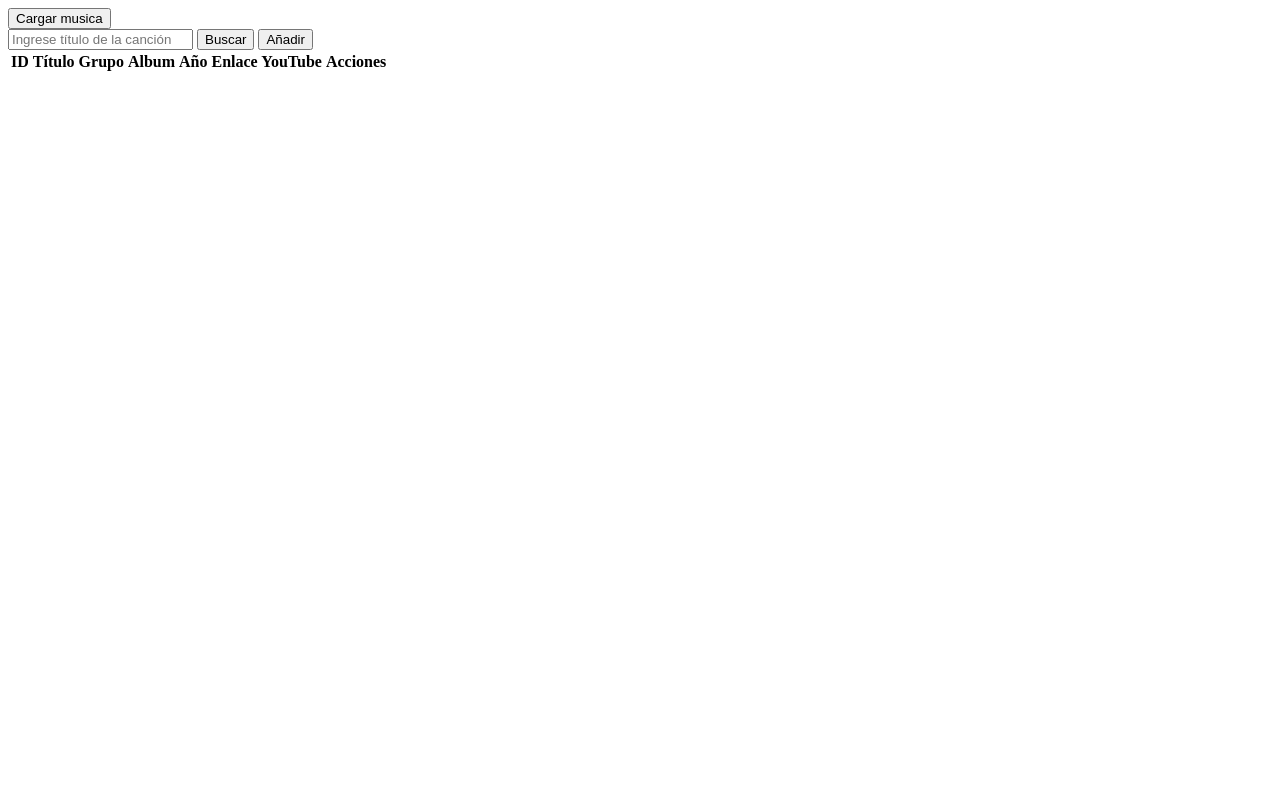
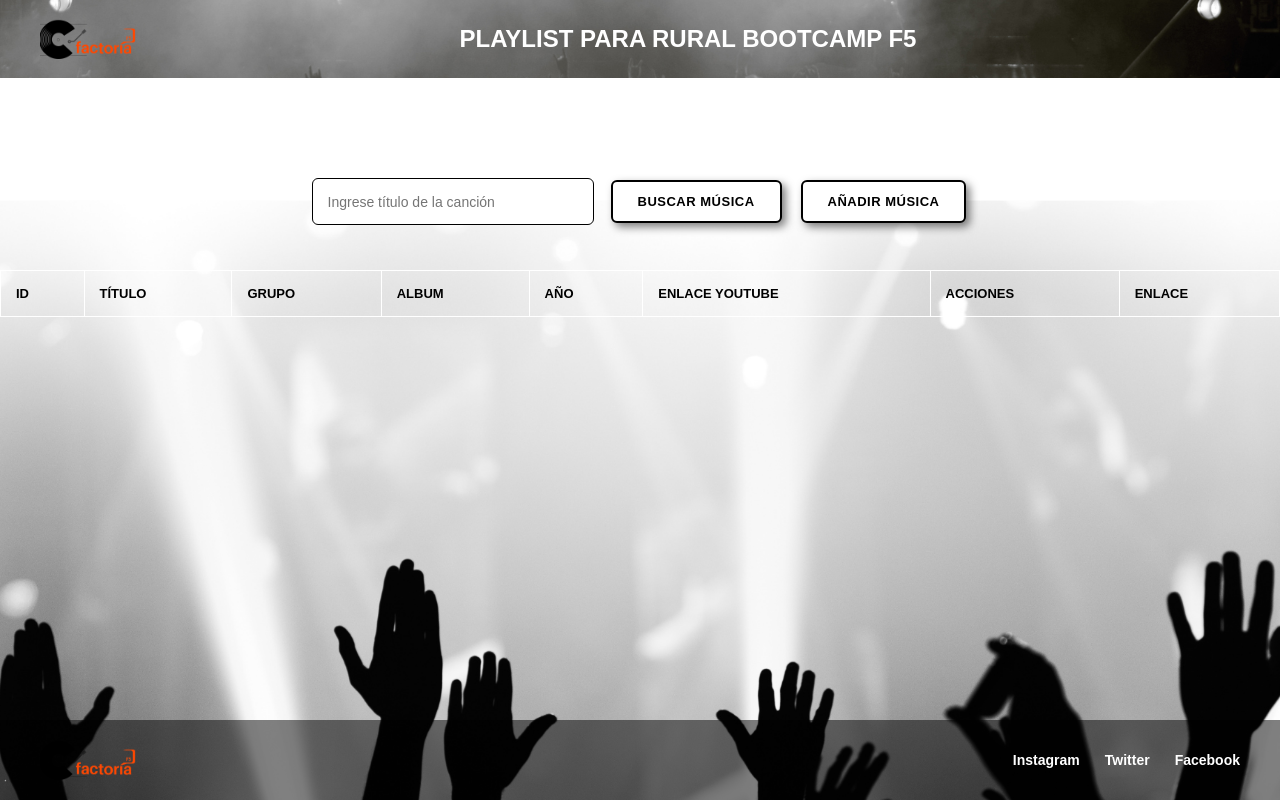
Before and after one commit to sergio-jorquera/Music-crud_app, a website: page index.html in a window 1280 px wide. Drawn offline with Linux system fonts and the light colour scheme; no server answers.

Commit message:
revised page

```diff
--- a/index.html
+++ b/index.html
@@ -9,11 +9,17 @@
 </head>
 
 <body>
-    <button id="load-music" class="btn-yellow"> Cargar musica</button>
+    <header>
+        <div class="header-content">
+            <img src="./images/logo.png" alt="Logo" class="logo">
+            <h1>PLAYLIST PARA RURAL BOOTCAMP F5</h1>
+        </div>
+    </header>
+    <div class="main-content"></div>
     <div id="search-container">
         <input type="text" id="search-id" placeholder="Ingrese título de la canción">
-        <button id="confirm-search">Buscar</button>
-        <button id="add-song">Añadir</button>
+        <button id="confirm-search" class="btn-white">BUSCAR MÚSICA</button>
+        <button id="add-song" class="btn-white">AÑADIR MÚSICA</button>
     </div>
     <table id="music-table">
         <thead>
@@ -25,46 +31,69 @@
                 <th>Año</th>
                 <th>Enlace YouTube</th>
                 <th>Acciones</th>
-            </tr>
+                <th>Enlace</th>
+                </tr>
+
+            </thead>
         <tbody id="music-body"></tbody>
-        </thead>
+
     </table>
     <form id="song-music_form" class="hidden">
         <input type="hidden" id="songId" />
         <div>
             <label for="title">
                 <span>Title:</span>
-                <input id="title" type="text" name="title" />
+
+                <input id="title" type="text" placeholder="Title"/>
             </label>
         </div>
         <div>
             <label for="group">
                 <span>Group:</span>
-                <input id="group" type="text" name="director" />
+
+                <input id="group" type="text" placeholder="Group"/>
             </label>
         </div>
         <div>
             <label for="album">
                 <span>Album:</span>
-                <input id="album" type="text" name="director" />
+
+                <input id="album" type="text" placeholder="Album"/>
             </label>
         </div>
         <div>
             <label for="year">
                 <span>Year:</span>
-                <input id="year" type="text" name="year" />
+
+                <input id="year" type="text" placeholder="Year"/>
             </label>
         </div>
         <div>
                 <label for="url">
                     <span>URL:</span>
-                    <input id="url" type="text" name="url" />
+
+                    <input id="url" type="text" placeholder="URL"/>
                 </label>
         </div>
     </div>
 
-        <button type="submit">Save Song</button>
+        <div class="form-buttons">
+        <button type="submit">Guardar</button>
+        <button id="cancel-button" type="button">Cancelar</button>
+        </div>
     </form>
+    </div>
+
+    <footer>
+        <div class="footer-content">
+            <img src="./images/logo.png" alt="Logo" class="logo">
+            <div class="social-icons">
+                <a href="#" class="social-icon">Instagram</a>
+                <a href="#" class="social-icon">Twitter</a>
+                <a href="#" class="social-icon">Facebook</a>
+            </div>
+        </div>
+    </footer>
 
     <script src="./src/service.js"></script>
 </body>
--- a/src/service.js
+++ b/src/service.js
@@ -1,6 +1,6 @@
 const API_URL = "http://localhost:3000/musica";
 
-document.getElementById("load-music").addEventListener("click", printListMusic);
+document.getElementById("add-song").addEventListener("click", printListMusic);
 
 async function listMusic() {
   try {
@@ -157,6 +157,7 @@ async function printListMusic() {
   }
 
   tbody.innerHTML = "";
+  let checkedSongs = JSON.parse(localStorage.getItem("checkedSongs")) || {};
 
   playList.forEach((song) => {
     console.log(`Agregando canción: ${song.id} - ${song.title}`);
@@ -168,6 +169,7 @@ async function printListMusic() {
             <td>${song.album}</td>
             <td>${song.year}</td>
             <td><a href="${song.url}" target="_blank">vídeo</a></td>
+            <td><input type="checkbox" class="song-checkbox"data-id="${song.id}"></td>
             <td>
                 <button class="edit-btn"
                 data-id="${song.id}"
@@ -182,10 +184,23 @@ async function printListMusic() {
             </td>
         `;
         tbody.appendChild(row);
+        const checkbox = row.querySelector(".song-checkbox");
+        checkbox.checked = checkedSongs[song.id] || false;
+
+        checkbox.addEventListener("change", function () {
+            checkedSongs[song.id] = this.checked;
+            localStorage.setItem("checkedSongs", JSON.stringify(checkedSongs));
+
+            console.log("Estado actualizado:", checkedSongs); // Para verificar en consola
+        });
+
+
         row.querySelector(".edit-btn").addEventListener("click", function () {
             fillUpdateForm(song.id, song.title, song.group, song.album, song.year, song.url); // Incluir URL
         });
   });
+
+
 
   console.log("Tabla después de actualizar:", tbody.innerHTML);
 }
@@ -214,6 +229,9 @@ function fillUpdateForm(id, title, group, album, year, url) {
   document.getElementById('album').value = album;
   document.getElementById('year').value = year;
   document.getElementById('url').value = url;
+
+  document.getElementById("song-music_form").classList.remove("hidden");
+
 }
 
 async function handleSubmit(event) {
@@ -247,17 +265,33 @@ async function handleSubmit(event) {
         await createSong(songData);
     }
 
+
+
+
     document.getElementById('song-music_form').reset();
     document.getElementById('songId').value = "";
     document.getElementById('song-music_form').classList.add("hidden");
+    document.getElementById('songId').value = "";
+
+
 
   }
 // printListMusic();
+printListMusic();
 
 
 document.getElementById('song-music_form').addEventListener('submit', handleSubmit);
 
 document.getElementById("add-song").addEventListener("click", function () {
   const form = document.getElementById("song-music_form");
+  document.getElementById('song-music_form').reset();
   form.classList.toggle("hidden");
+
+
+
 });
+document.getElementById('cancel-button').addEventListener('click', function () {
+  const form = document.getElementById("song-music_form");
+  form.reset();
+  form.classList.add("hidden");
+});
--- a/style.css
+++ b/style.css
@@ -1,3 +1,201 @@
+body {
+    margin: 0;
+    padding: 0;
+    font-family: Arial, sans-serif;
+    background-image: url('./images/fondo1.png');
+    background-size: cover;
+    background-attachment: fixed;
+    min-height: 100vh;
+    display: flex;
+    flex-direction: column;
+    color: white;
+}
+
+/* Стили для header */
+header {
+    background-image: url('./images/head.png');
+    background-size: cover;
+    padding: 15px 0;
+    text-align: center;
+}
+
+.header-content {
+    max-width: 1200px;
+    margin: 0 auto;
+    padding: 0 20px;
+    display: flex;
+    align-items: center;
+}
+
+.header-content h1 {
+    color: white;
+    font-size: 24px;
+    margin: 10px 0;
+    flex: 1;
+    text-align: center;
+}
+
+.logo {
+    height: 40px;
+    width: auto;
+}
+
+/* Основной контент */
+.main-content {
+    display: flex;
+    align-items: center;
+    max-width: 1200px;
+    margin: 20px auto;
+    padding: 20px;
+    border-radius: 8px;
+    justify-content: center;
+}
+
+/* Поисковая панель */
+#search-container {
+    display: flex;
+    gap: 15px;
+    margin: 20px 0;
+    justify-content: center;
+
+
+}
+
+#search-container input {
+    flex: 1;
+    padding: 12px 15px;
+    border: 1px solid black;
+    border-radius: 6px;
+    font-size: 14px;
+    outline: none;
+    background-color: white;
+    color: black;
+    max-width: 250px;
+
+}
+
+/* Таблица */
+table {
+    width: 100%;
+    border-collapse: collapse;
+    margin: 25px 0;
+    background-color: transparent;
+    color: black;
+}
+
+table th, td {
+    padding: 15px;
+    text-align: left;
+    border: 1px solid white;
+    color: black;
+}
+
+table th {
+    background-color: transparent;
+    font-weight: bold;
+    text-transform: uppercase;
+    font-size: 13px;
+}
+
+/* Кнопки */
+button {
+    padding: 12px 25px;
+    margin: 2px;
+    cursor: pointer;
+    border: 2px solid white;
+    border-radius: 6px;
+    font-weight: bold;
+    font-size: 13px;
+    text-transform: uppercase;
+    letter-spacing: 0.5px;
+    transition: all 0.3s ease;
+}
+
+.btn-white {
+    background-color: white;
+    color: black;
+    border: 2px solid black;
+    box-shadow: 4px 4px 8px rgba(0, 0, 0, 0.5);
+}
+.btn-white:hover {
+    transform: translateY(-2px) translateX(2px);
+    box-shadow: 6px 6px 12px rgba(0, 0, 0, 0.7);
+}
+.btn-black {
+    background-color: black;
+    color: white;
+    border: 2px solid white;
+}
+
+#song-music_form {
+    position: fixed;
+    bottom: 0;
+    left: 0;
+    right: 0;
+    background-color: white;
+    padding: 20px;
+    border-top-left-radius: 15px;
+    border-top-right-radius: 15px;
+    box-shadow: 0 -2px 10px rgba(0, 0, 0, 0.3);
+    z-index: 1000;
+}
+
+.form-group {
+    margin-bottom: 20px;
+}
+
+.form-group input {
+    width: 100%;
+    padding: 12px;
+    border: 1px solid #ccc;
+    border-radius: 6px;
+    font-size: 14px;
+    background-color: white;
+    color: black;
+}
+
+.form-buttons {
+    display: flex;
+    gap: 15px;
+    justify-content: center;
+    margin-top: 25px;
+}
+
+/* Footer */
+footer {
+    background-image: url('./images/footer.png');
+    background-size: cover;
+    padding: 20px 0;
+    margin-top: auto;
+}
+
+.footer-content {
+    max-width: 1200px;
+    margin: 0 auto;
+    padding: 0 20px;
+    display: flex;
+    justify-content: space-between;
+    align-items: center;
+}
+
+.social-icons {
+    display: flex;
+    gap: 25px;
+}
+
+.social-icon {
+    color: white;
+    text-decoration: none;
+    font-weight: 600;
+    font-size: 14px;
+    transition: color 0.3s ease;
+}
+
+.social-icon:hover {
+    color: #ffd700;
+}
+
+/* Скрытые элементы */
 .hidden {
     display: none;
 }
```
Also changed, not shown: server/database.json (+8 -8 lines), images/fondo grande.png (added), images/fondo transporente.png (added), images/fondo1.png (added), images/footer.png (added), images/head.png (added), images/logo solo F5.png (added), images/logo.png (added), images/проект музыкального сайта, копия, копия (1).png (added), images/проект музыкального сайта, копия, копия, копия (2).png (added).
